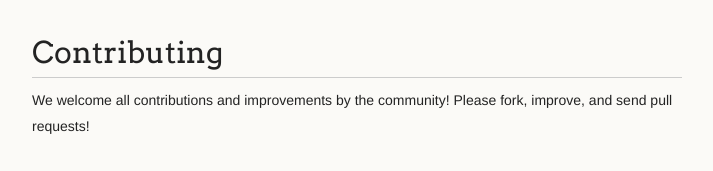
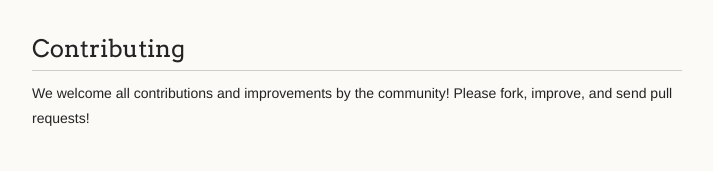
Before and after one commit to tkunic/TalkBox, a plain HTML site: page index.html in a window 1280 px wide. Shown: the part 2451-2622 px from the top of the page, without its empty margins (278-991 px from the left). Drawn offline with Linux system fonts and the light colour scheme.

```diff
--- a/index.html
+++ b/index.html
@@ -109,8 +109,8 @@
 <p>FIXME explain daemon mode (headerless)</p>
 </blockquote>
 
-<h1>
-<a name="contributing" class="anchor" href="#contributing"><span class="octicon octicon-link"></span></a>Contributing</h1>
+<h2>
+<a name="contributing" class="anchor" href="#contributing"><span class="octicon octicon-link"></span></a>Contributing</h2>
 
 <p>We welcome all contributions and improvements by the community! Please fork, improve, and send pull requests!</p>
       </section>
```
Also changed, not shown: params.json (+1 -1 lines).
